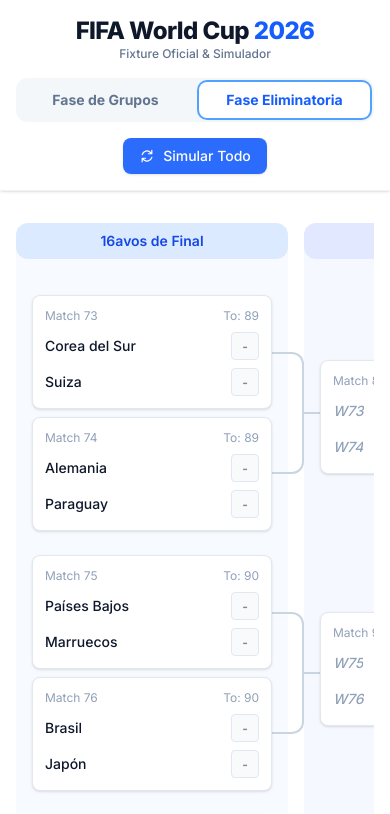
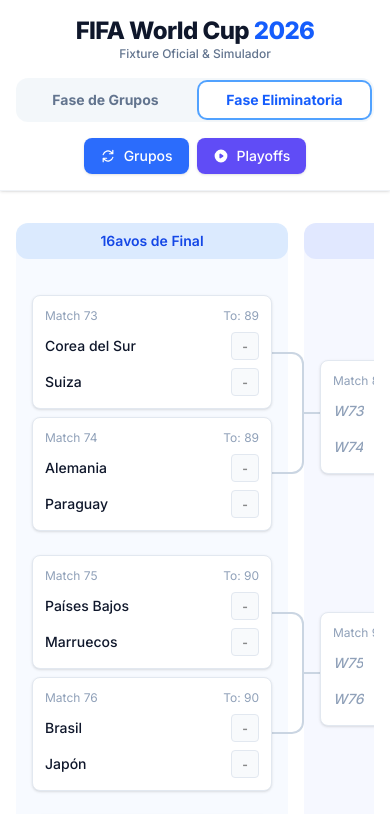
Before and after one commit to josemqu/fifa-world-cup-2026, a Next.js app: page /knockout in a window 390 px wide. Shown: the top 814 px of the page. Built offline with nearby package versions, Linux system fonts and the light colour scheme.

Commit message:
Split simulation button into separate group and knockout stage controls with responsive labels and tooltips

```diff
--- a/src/components/Header.tsx
+++ b/src/components/Header.tsx
@@ -53,10 +53,11 @@
         </div>
 
         {/* Actions Section */}
-        <div className="shrink-0">
+        <div className="shrink-0 flex gap-2">
           <button
             onClick={simulateAll}
             className="bg-blue-600/90 hover:bg-blue-600 text-white text-sm px-4 py-2 rounded-lg font-medium transition-all shadow-sm hover:shadow-md flex items-center gap-2 active:scale-95 transform backdrop-blur-sm"
+            title="Simular resultados de la Fase de Grupos"
           >
             <svg
               xmlns="http://www.w3.org/2000/svg"
@@ -70,7 +71,29 @@
                 clipRule="evenodd"
               />
             </svg>
-            Simular Todo
+            <span className="hidden sm:inline">Simular Grupos</span>
+            <span className="sm:hidden">Grupos</span>
+          </button>
+
+          <button
+            onClick={simulateKnockout}
+            className="bg-indigo-600/90 hover:bg-indigo-600 text-white text-sm px-4 py-2 rounded-lg font-medium transition-all shadow-sm hover:shadow-md flex items-center gap-2 active:scale-95 transform backdrop-blur-sm"
+            title="Simular resultados de la Fase Eliminatoria"
+          >
+            <svg
+              xmlns="http://www.w3.org/2000/svg"
+              viewBox="0 0 20 20"
+              fill="currentColor"
+              className="w-4 h-4"
+            >
+              <path
+                fillRule="evenodd"
+                d="M10 18a8 8 0 100-16 8 8 0 000 16zM9.555 7.168A1 1 0 008 8v4a1 1 0 001.555.832l3-2a1 1 0 000-1.664l-3-2z"
+                clipRule="evenodd"
+              />
+            </svg>
+            <span className="hidden sm:inline">Simular Eliminatoria</span>
+            <span className="sm:hidden">Playoffs</span>
           </button>
         </div>
       </div>
```
